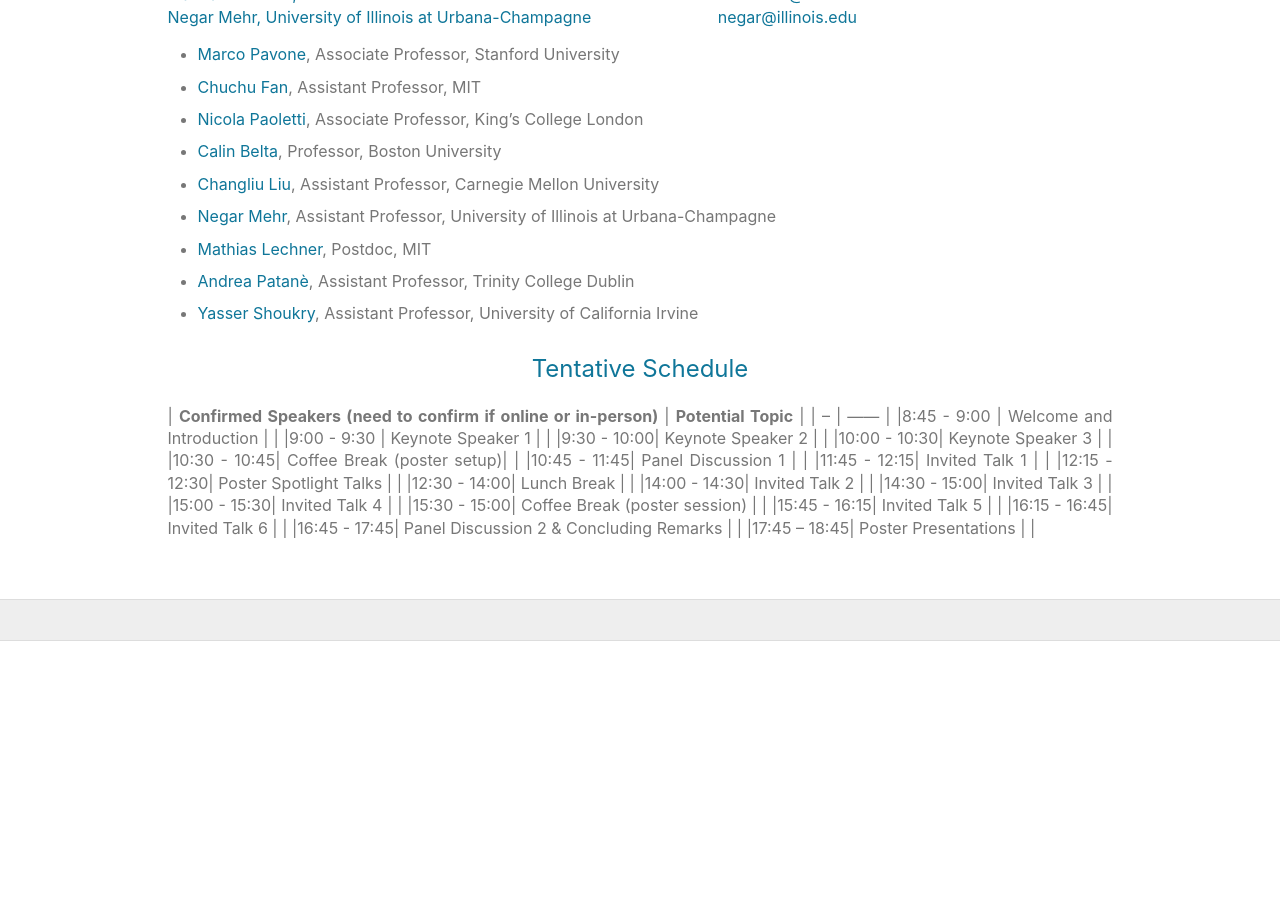
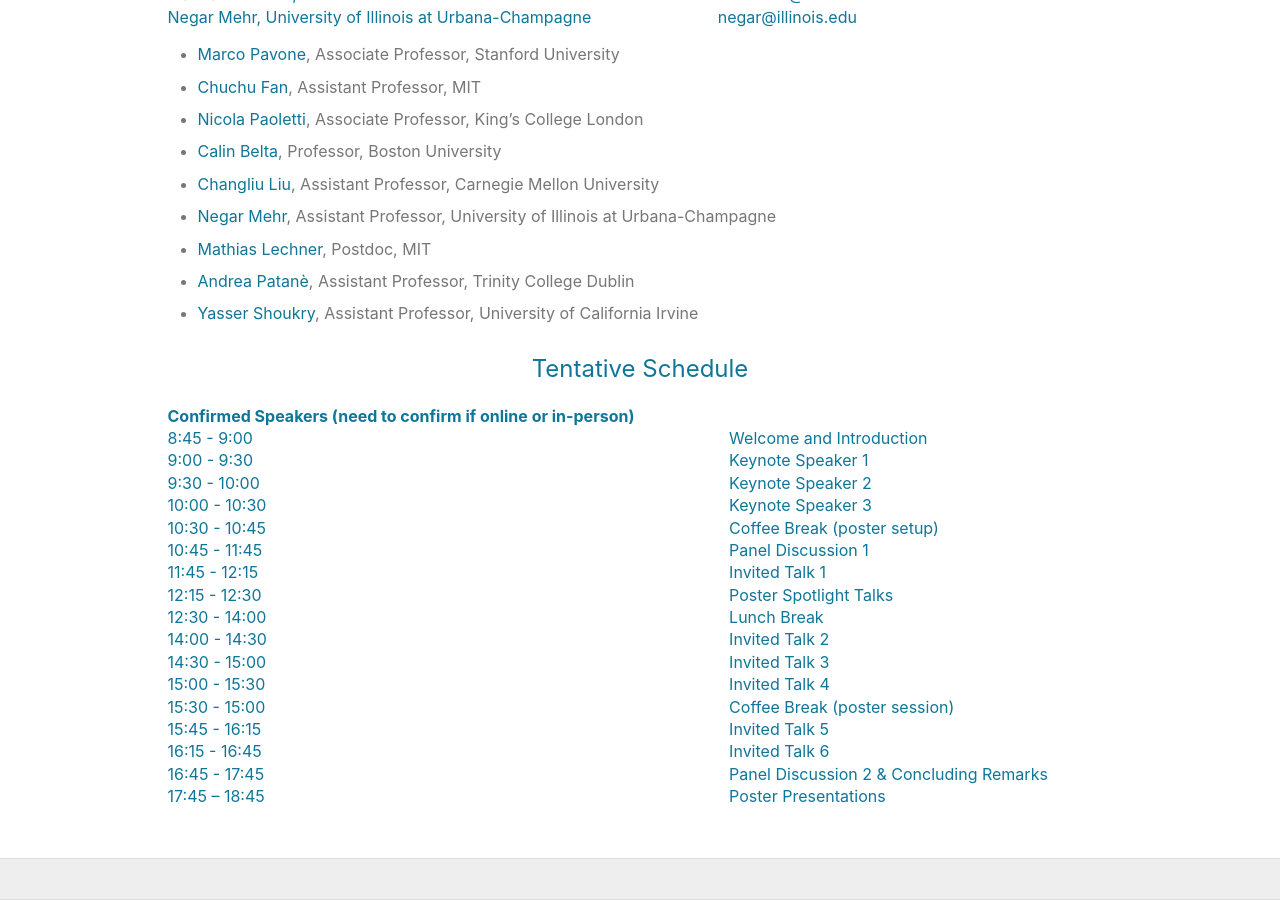
Before and after one commit to aria-systems-group/website, a Jekyll site: the page built from pages/workshop2023.md, in a window 1280 px wide and 900 px high, scrolled down 1212 px. Built offline with Jekyll 4.4.1, drawn with Linux system fonts in a browser that asks for light colours; before the commit the page ends 1853 px from its top, so only the background shows below that.

Commit message:
workshop schedule

```diff
--- a/pages/workshop2023.md
+++ b/pages/workshop2023.md
@@ -89,25 +89,26 @@
 
 ## Tentative Schedule
 <!-- **Tentative Schedule** -->
-| **Confirmed Speakers (need to confirm if online or in-person)** | **Potential Topic** |
-| -- | ------ |
-|8:45 - 9:00 | Welcome and Introduction | |
-|9:00 - 9:30 | Keynote Speaker 1 | |
-|9:30 - 10:00| Keynote Speaker 2 | |
-|10:00 - 10:30|	Keynote Speaker 3 | |
-|10:30 - 10:45|	Coffee Break (poster setup)| |
-|10:45 - 11:45|	Panel Discussion 1 | |
-|11:45 - 12:15| Invited Talk 1 | |
-|12:15 - 12:30|	Poster Spotlight Talks | |
-|12:30 - 14:00|	Lunch Break | |
-|14:00 - 14:30|	Invited Talk 2 | |
-|14:30 - 15:00|	Invited Talk 3 | |
-|15:00 - 15:30|	Invited Talk 4 | |
-|15:30 - 15:00|	Coffee Break (poster session) | |
-|15:45 - 16:15|	Invited Talk 5 | |
-|16:15 - 16:45|	Invited Talk 6 | |
-|16:45 - 17:45|	Panel Discussion 2 & Concluding Remarks | |
-|17:45 – 18:45|	Poster Presentations | |
+
+| **Confirmed Speakers (need to confirm if online or in-person)** |
+| -- | ------
+|8:45 - 9:00 | Welcome and Introduction |
+|9:00 - 9:30 | Keynote Speaker 1 |
+|9:30 - 10:00| Keynote Speaker 2 |
+|10:00 - 10:30|	Keynote Speaker 3 |
+|10:30 - 10:45|	Coffee Break (poster setup)|
+|10:45 - 11:45|	Panel Discussion 1 |
+|11:45 - 12:15| Invited Talk 1 |
+|12:15 - 12:30|	Poster Spotlight Talks |
+|12:30 - 14:00|	Lunch Break |
+|14:00 - 14:30|	Invited Talk 2 |
+|14:30 - 15:00|	Invited Talk 3 |
+|15:00 - 15:30|	Invited Talk 4 |
+|15:30 - 15:00|	Coffee Break (poster session) |
+|15:45 - 16:15|	Invited Talk 5 |
+|16:15 - 16:45|	Invited Talk 6 |
+|16:45 - 17:45|	Panel Discussion 2 & Concluding Remarks |
+|17:45 – 18:45|	Poster Presentations |
 
 <!-- - 8:45 - 9:00 ------- Welcome and Introduction
 - 9:00 - 9:30 ------- Keynote Speaker 1
```
